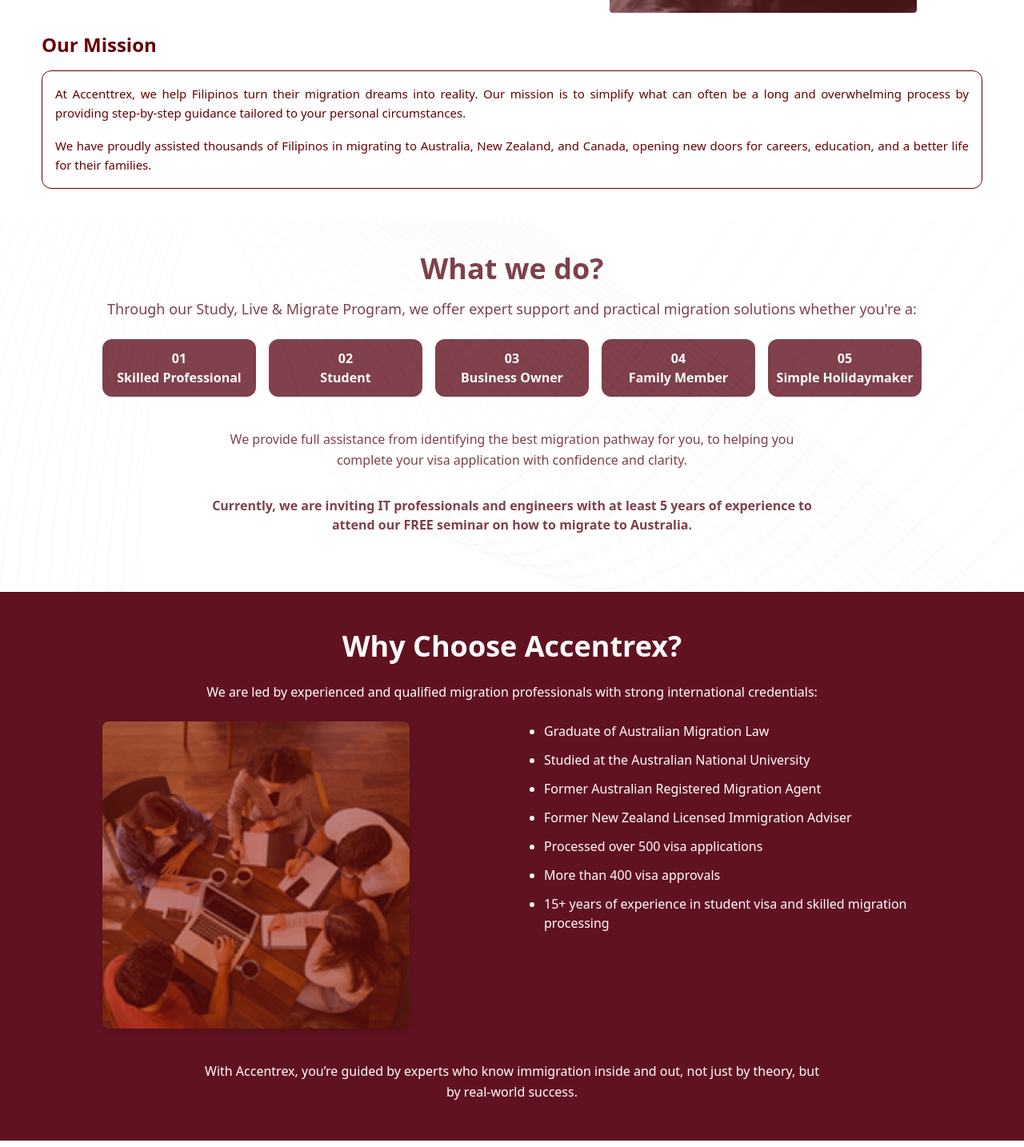
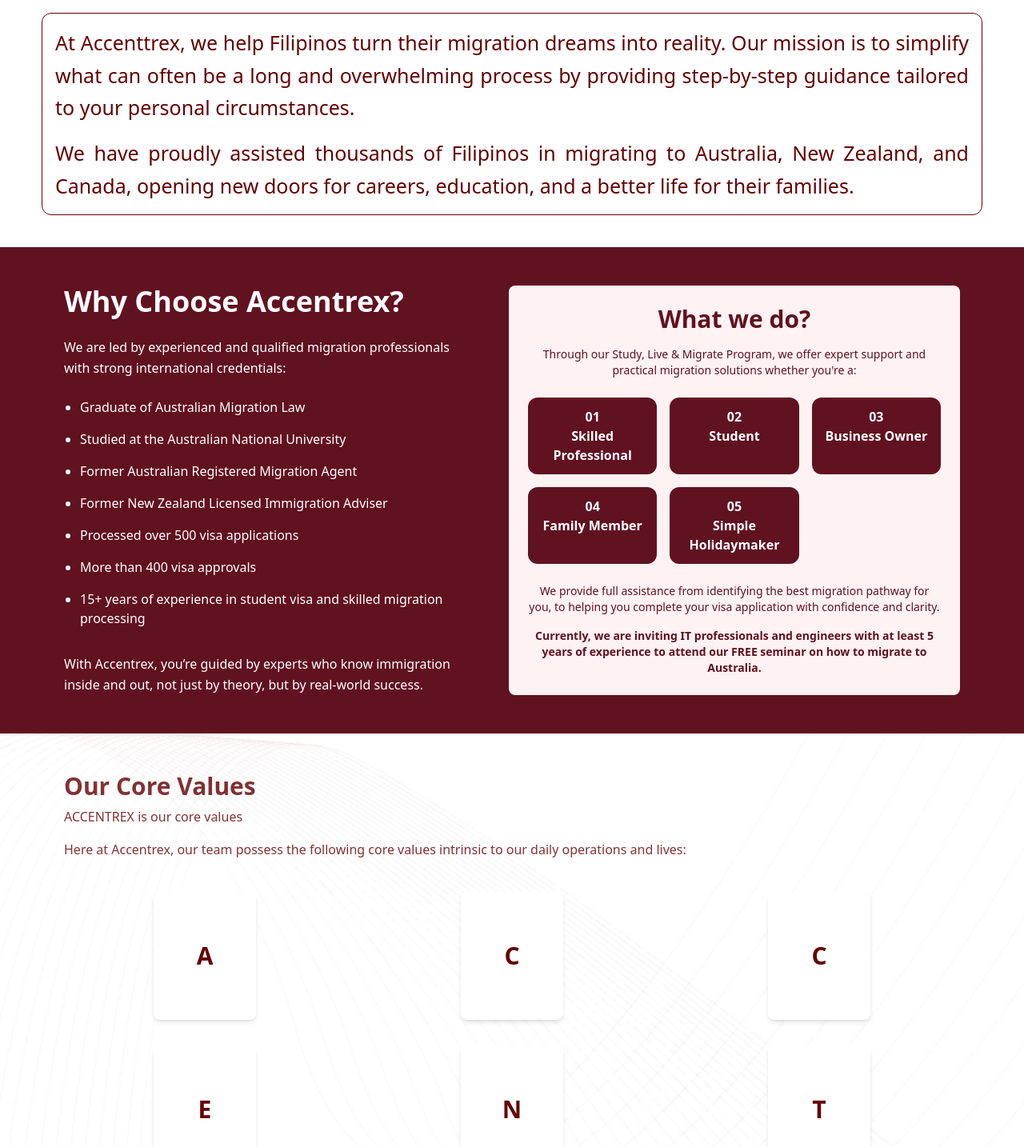
Before and after one commit to aidantiu/accentrex_web, a React (Vite) app in the folder client/: page /about in a window 1280 px wide. Shown: the part 716-2150 px from the top of the page at 80% size. Built offline with nearby package versions, Linux system fonts and the light colour scheme.

Commit message:
Improve about page interface as a desktop view

```diff
--- a/client/src/components/footer.jsx
+++ b/client/src/components/footer.jsx
@@ -1,6 +1,6 @@
 import React from 'react';
-import footerBg from '../assets/footerBg.png'; // Update with actual path
-import footerLogo from '../assets/AccentrexLogo.png'; // Update with actual path
+import footerBg from '../assets/footerBg.png';
+import footerLogo from '../assets/AccentrexLogo.png';
 
 const Footer = () => {
   return (
--- a/client/src/pages/aboutuspage.jsx
+++ b/client/src/pages/aboutuspage.jsx
@@ -21,7 +21,7 @@
       <Banner title="ABOUT US" />
 
       {/* study live migrate + image */}
-      <div className="flex flex-col md:flex-row items-center px-6 py-6 gap-6">
+      <div className="flex flex-col md:flex-row items-center px-9 py-6 gap-225">
         <div className="flex-1 text-7xl md:text-8xl font-bold space-y-2 text-center md:text-left">
           <p>study</p>
           <p>live</p>
@@ -38,8 +38,8 @@
 
       {/* Our Mission section */}
       <section className="px-13 pb-10">
-        <h3 className="text-2xl font-bold mb-4">Our Mission</h3>
-        <div className="border border-[#660000] rounded-xl p-4 text-[15px] text-justify leading-relaxed">
+        <h3 className="text-4xl font-bold mb-4">Our Mission</h3>
+        <div className="border border-[#660000] rounded-xl p-4 text-[25px] text-justify leading-relaxed">
           <p className="mb-4">
             At Accenttrex, we help Filipinos turn their migration dreams into reality. Our mission is to simplify what can often be a long and overwhelming process by providing step-by-step guidance tailored to your personal circumstances.
           </p>
@@ -49,74 +49,20 @@
         </div>
       </section>
 
-       {/* Our Core Values section with background image */}
-      <section className="relative bg-white text-[#611221] font-sans py-10 px-6 md:px-20">
-        <img
-          src="./public/images/bg-mission.jpg"
-          alt="Mission background"
-          className="absolute inset-0 w-full h-full object-cover opacity-20 z-0"
-        />
-      <div classname="relative z-10">
-        <h2 className="text-2xl md:text-4xl font-bold mb-4 text-center">
-          What we do?
-        </h2>
+      {/* Why Choose Accentrex */}
+      {/* Combined Frame: Why Choose Accentrex + What We Do */}
+    <section className="bg-[#611221] text-white font-sans py-12 px-6 md:px-20" >
+      <div className="flex flex-col md:flex-row gap-10 max-w-6xl mx-auto items-start">
 
-        <p className="text-lg mb-6 text-center">
-          Through our Study, Live & Migrate Program, we offer expert support and practical migration solutions whether you're a:
-        </p>
-
-        <div className="grid grid-cols-2 sm:grid-cols-3 md:grid-cols-5 gap-4 max-w-5xl mx-auto mb-10 text-center">
-          <div className="bg-[#611221] text-white py-3 px-2 rounded-xl font-semibold">
-            01 <br /> Skilled Professional
-          </div>
-          <div className="bg-[#611221] text-white py-3 px-2 rounded-xl font-semibold">
-            02 <br /> Student
-          </div>
-          <div className="bg-[#611221] text-white py-3 px-2 rounded-xl font-semibold">
-            03 <br /> Business Owner
-          </div>
-          <div className="bg-[#611221] text-white py-3 px-2 rounded-xl font-semibold">
-            04 <br /> Family Member
-          </div>
-          <div className="bg-[#611221] text-white py-3 px-2 rounded-xl font-semibold">
-            05 <br /> Simple Holidaymaker
-          </div>
-        </div>
-
-        <p className="text-base mb-8 text-center max-w-3xl mx-auto leading-relaxed">
-          We provide full assistance from identifying the best migration pathway for you, to helping you complete your visa application with confidence and clarity.
-        </p>
-
-        <p className="text-base mb-8 text-center max-w-3xl mx-auto font-semibold">
-          Currently, we are inviting IT professionals and engineers with at least 5 years of experience to attend our FREE seminar on how to migrate to Australia.
-        </p>
-      </div>
-      </section>
-
-      {/* Why Choose Accentrex */}
-      <section className="bg-[#611221] text-white font-sans py-12 px-6 md:px-20">
-        <h2 className="text-2xl md:text-4xl font-bold mb-6 text-center">
+        {/* Left Side: Why Choose Accentrex */}
+        <div className="flex-1">
+          <h2 className="text-2xl md:text-4xl font-bold mb-6">
             Why Choose Accentrex?
           </h2>
-
-        <p className="text-base mb-6 text-center max-w-3xl mx-auto leading-relaxed">
+          <p className="text-base mb-6 leading-relaxed">
             We are led by experienced and qualified migration professionals with strong international credentials:
           </p>
-
-        {/* Flex container for image and bullet list */}
-        <div className="flex flex-col md:flex-row items-center md:items-start gap-8 max-w-5xl mx-auto">
-          {/* Left side image */}
-          <div className="flex-1">
-            <img
-              src={flyerImage}
-              alt="Why Choose Accentrex"
-              className="rounded-lg shadow-md w-full max-w-sm mx-auto md:mx-0"
-            />
-          </div>
-
-          {/* Right side bullet points */}
-          <div className="flex-1">
-            <ul className="list-disc pl-6 space-y-3 text-sm md:text-base">
+          <ul className="list-disc pl-5 space-y-4 text-sm md:text-base">
             <li>Graduate of Australian Migration Law</li>
             <li>Studied at the Australian National University</li>
             <li>Former Australian Registered Migration Agent</li>
@@ -125,19 +71,55 @@
             <li>More than 400 visa approvals</li>
             <li>15+ years of experience in student visa and skilled migration processing</li>
           </ul>
+          <p className="mt-8 text-base leading-relaxed">
+            With Accentrex, you’re guided by experts who know immigration inside and out, not just by theory, but by real-world success.
+          </p>
+        </div>
+
+        {/* Right Side: What We Do */}
+        <div className="flex-1 bg-[#fff2f2] text-[#611221] rounded-lg p-6">
+          <h2 className="text-2xl md:text-3xl font-bold mb-4 text-center">
+            What we do?
+          </h2>
+          <p className="text-sm mb-6 text-center">
+            Through our Study, Live & Migrate Program, we offer expert support and practical migration solutions whether you're a:
+          </p>
+          <div className="grid grid-cols-2 sm:grid-cols-3 gap-4 mb-6">
+            {[
+              "01 Skilled Professional",
+              "02 Student",
+              "03 Business Owner",
+              "04 Family Member",
+              "05 Simple Holidaymaker",
+            ].map((item, idx) => (
+              <div
+                key={idx}
+                className="bg-[#611221] text-white py-3 px-2 rounded-xl font-semibold text-center"
+              >
+                {item.split(" ")[0]} <br /> {item.split(" ").slice(1).join(" ")}
+              </div>
+            ))}
+          </div>
+          <p className="text-sm mb-4 text-center">
+            We provide full assistance from identifying the best migration pathway for you, to helping you complete your visa application with confidence and clarity.
+          </p>
+          <p className="text-sm font-semibold text-center">
+            Currently, we are inviting IT professionals and engineers with at least 5 years of experience to attend our FREE seminar on how to migrate to Australia.
+          </p>
         </div>
       </div>
-
-        <p className="mt-10 text-base leading-relaxed text-center max-w-3xl mx-auto">
-          With Accentrex, you’re guided by experts who know immigration inside and out, not just by theory, but by real-world success.
-        </p>
     </section>
 
       {/* Our Core Values section */}
-      <section className="bg-white text-[#660000] font-sans py-12 px-6 md:px-20">
+      <section className="bg-white text-[#660000] font-sans py-12 px-6 md:px-20 relative">
+        <img
+          src="./public/images/bg-mission.jpg"
+          alt="Mission background"
+          className="absolute inset-0 w-full h-full object-cover opacity-20 z-0"
+        />
         <h2 className="text-2xl md:text-3xl font-bold mb-2">Our Core Values</h2>
         <p className="mb-4 font-medium">ACCENTREX is our core values</p>
-        <p className="mb-10 max-w-2xl text-sm md:text-base leading-relaxed">
+          <p className="mb-10 text-sm md:text-base leading-relaxed whitespace-nowrap">
             Here at Accentrex, our team possess the following core values intrinsic to our daily operations and lives:
           </p>
 
```
Lines whose indentation alone changed are shown as unchanged.
